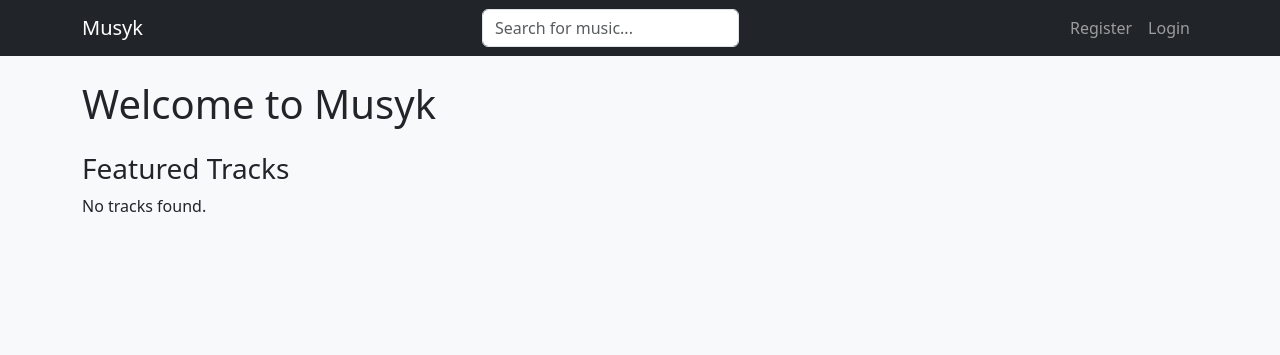
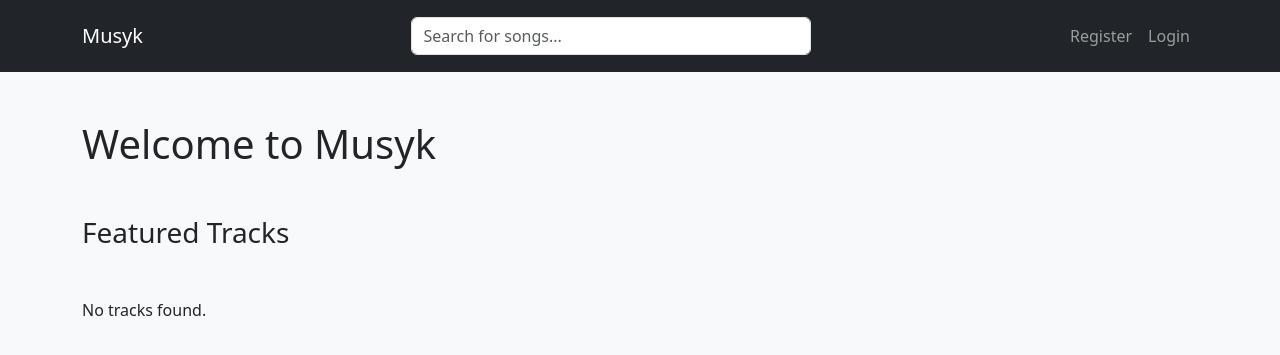
Before and after one commit to ivanoice09/music_player, a PHP site: page /musyk/ in a window 1280 px wide. Shown: the top 355 px of the page. Run offline with PHP 8.4, Linux system fonts and the light colour scheme; data that the repository does not hold is empty.

Commit message:
more modifications

```diff
--- a/app/controllers/HomeController.php
+++ b/app/controllers/HomeController.php
@@ -8,7 +8,7 @@ class HomeController extends BaseController {
 
     public function index() {
         // Get some featured tracks for the home page
-        $featuredTracks = $this->musicModel->getPopularTracks(6);
+        $featuredTracks = $this->musicModel->getPopularTracks(36);
 
         $data = [
             'featuredTracks' => $featuredTracks
--- a/app/views/home/index.php
+++ b/app/views/home/index.php
@@ -1,13 +1,13 @@
 <?php require_once APP_ROOT . '/app/views/layouts/header.php'; ?>
 
 <div class="container">
-    <h1 class="my-4">Welcome to <?php echo SITE_NAME; ?></h1>
+    <h1 class="my-5">Welcome to <?php echo SITE_NAME; ?></h1>
     <h3>Featured Tracks</h3>
     <!-- Song Cards Grid -->
-    <div class="row">
+    <div class="row mt-5">
         <?php if (!empty($data['featuredTracks']['results'])): ?>
             <?php foreach ($data['featuredTracks']['results'] as $track): ?>
-                <div class="col-md-4 mb-4 song-card"
+                <div class="col-md-3 mb-5 song-card"
                     data-audio="<?php echo htmlspecialchars($track['audio'] ?? $track['audiodownload'] ?? ''); ?>"
                     data-artist="<?php echo htmlspecialchars($track['artist_name'] ?? 'Unknown Artist'); ?>"
                     data-title="<?php echo htmlspecialchars($track['name'] ?? 'Unknown Track'); ?>"
--- a/app/views/partials/navbar.php
+++ b/app/views/partials/navbar.php
@@ -1,5 +1,5 @@
 <nav class="navbar navbar-expand-lg navbar-dark bg-dark sticky-top">
-    <div class="container">
+    <div class="container py-2">
         <a class="navbar-brand" href="<?php echo URL_ROOT; ?>"><?php echo SITE_NAME; ?></a>
         <button class="navbar-toggler" type="button" data-bs-toggle="collapse" data-bs-target="#navbarNav">
             <span class="navbar-toggler-icon"></span>
@@ -7,10 +7,10 @@
         <div class="collapse navbar-collapse" id="navbarNav">
             <ul class="navbar-nav mx-md-auto">
                 <!-- Search form -->
-                <form action="<?php echo URL_ROOT; ?>/music/search" method="post">
+                <form action="<?php echo URL_ROOT; ?>/music/search" method="post" style="width: 400px;">
                     <div class="input-group">
                         <input type="text" name="query" class="form-control"
-                            placeholder="Search for music..."
+                            placeholder="Search for songs..."
                             value="<?php echo !empty($data['query']) ? $data['query'] : ''; ?>">
                     </div>
                 </form>
```
Also changed, not shown: public/assets/js/main.js (deleted), public/assets/js/search.js (deleted).
